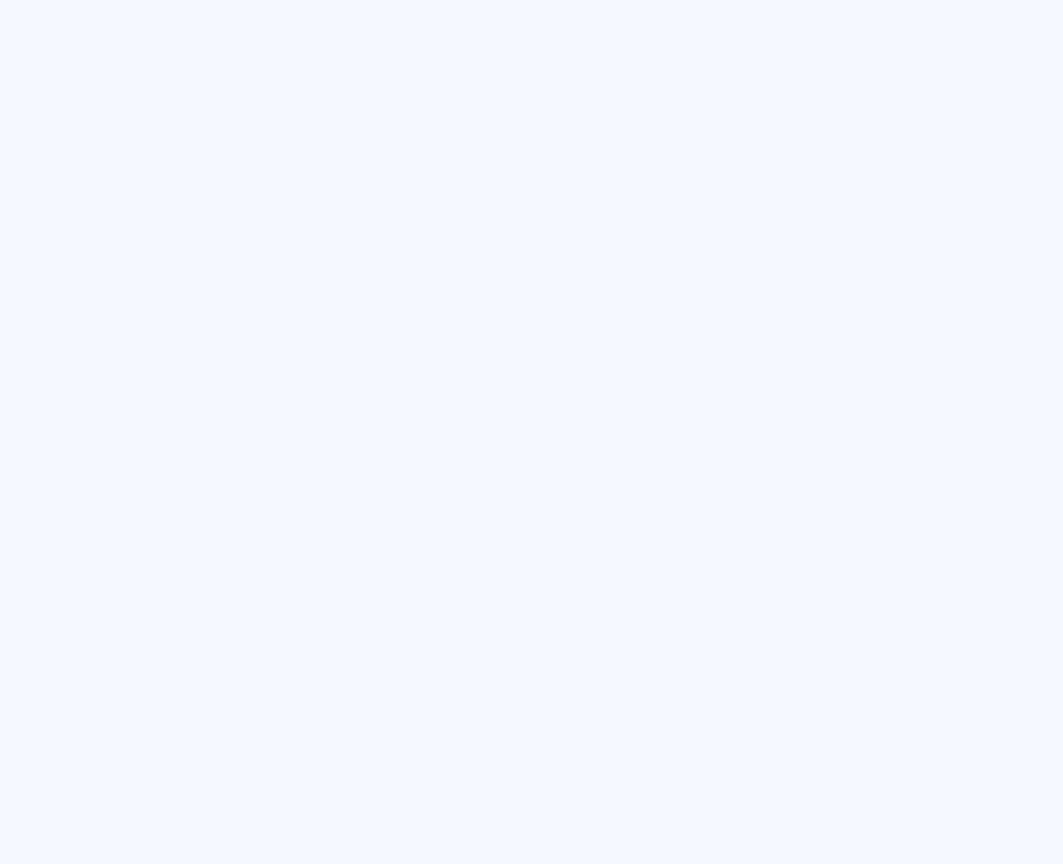
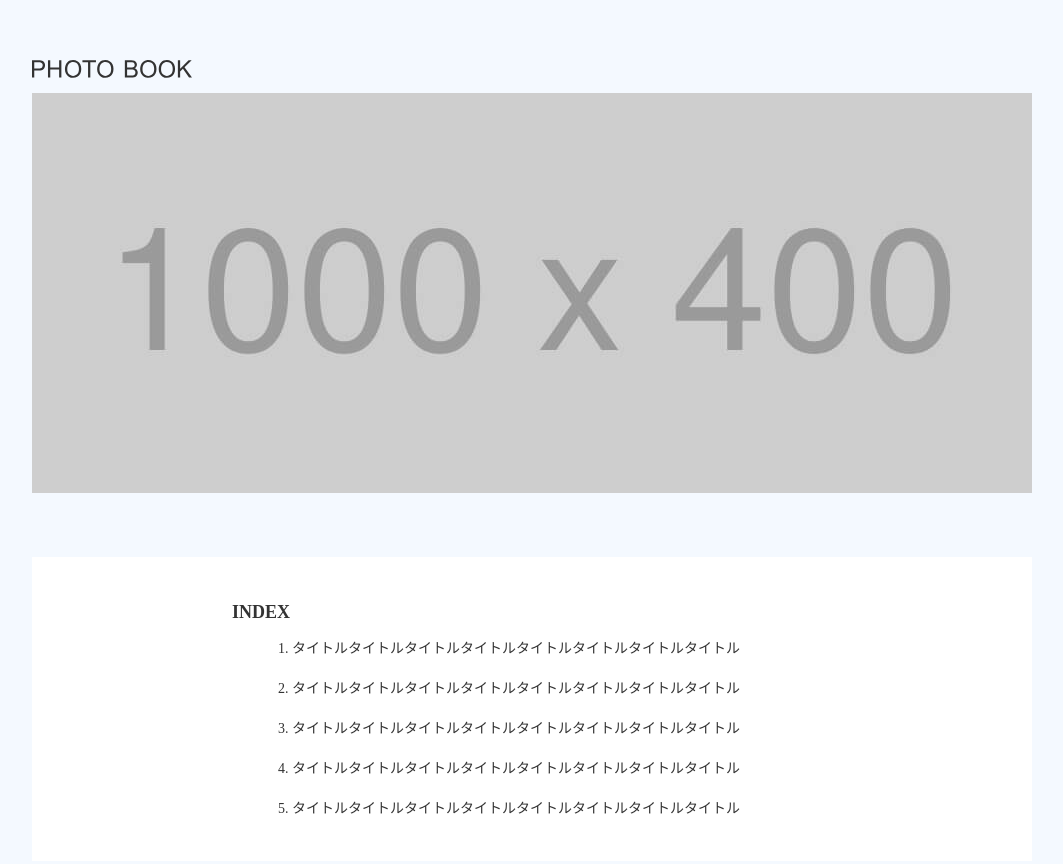
Before and after one commit to mayukorin/Photo-LP, a website: page public/index-answer.html in a window 1280 px wide. Shown: the whole page, without its empty margins (108-1171 px from the left). Before the commit the page ends 800 px from the top, so only its background shows below. Drawn offline with Linux system fonts and the light colour scheme.

Commit message:
indexまで解答

```diff
--- a/public/custom-answer.css
+++ b/public/custom-answer.css
@@ -1,3 +1,5 @@
+@charset "UTF-8";
+
 html {
     font-size: 100%;
 }
@@ -12,3 +14,57 @@ body {
     max-width: 1000px;
     margin: 0 auto;
 }
+
+img {
+    max-width: 100%;
+}
+
+.inner {
+    max-width: 600px;
+    margin: 0 auto;
+}
+
+.section-title {
+    font-size: 1.125rem;
+    font-weight: bold;
+    margin-bottom: 10px;
+}
+
+/* ヘッダー */
+#header {
+    margin-top: 60px;
+}
+
+#header .site-title {
+    width: 160px;
+    line-height: 1px;
+    margin-bottom: 15px;
+}
+
+#header .site-title a {
+    display: block;
+}
+
+/* メインビジュアル */
+#mainvisual {
+    margin-bottom: 60px;
+}
+
+/* INDEX */
+#index {
+    background-color: #fff;
+    margin-bottom: 60px;
+    padding: 30px 0;
+}
+
+#index .index-list {
+    margin-left: 20px;
+}
+
+#index .index-list li {
+    margin-bottom: 20px;
+}
+
+#index .index-list li:last-child {
+    margin-bottom: 0px;
+}
--- a/public/index-answer.html
+++ b/public/index-answer.html
@@ -5,13 +5,32 @@
   <meta name="viewport" content="width=device-width, initial-scale=1.0">
   <title>PHOTO BOOK</title>
   <link rel="icon" href="img/favicon.ico">
-  <link rel="stylesheet" href="custom.css">
+  <link rel="stylesheet" href="custom-answer.css">
 </head>
 <body>
     <div class="container">
-        <header>
+        <header id="header">
+          <h1 class="site-title">
+            <a href="index-answer.html"><img src="img/logo.svg" alt="PHOTO BOOK"></a>
+          </h1>
         </header>
-        <main></main>
+        <main>
+          <div id="mainvisual">
+            <img src="img/mainvisual.jpg" alt="aaaaaaa">
+          </div>
+          <section id="index">
+            <div class="inner">
+              <h2 class="section-title">INDEX</h2>
+              <ol class="index-list">
+                <li>タイトルタイトルタイトルタイトルタイトルタイトルタイトルタイトル</li>
+                <li>タイトルタイトルタイトルタイトルタイトルタイトルタイトルタイトル</li>
+                <li>タイトルタイトルタイトルタイトルタイトルタイトルタイトルタイトル</li>
+                <li>タイトルタイトルタイトルタイトルタイトルタイトルタイトルタイトル</li>
+                <li>タイトルタイトルタイトルタイトルタイトルタイトルタイトルタイトル</li>
+              </ol>
+            </div>
+          </section>
+        </main>
         <footer></footer>
     </div>
 </body>
```
